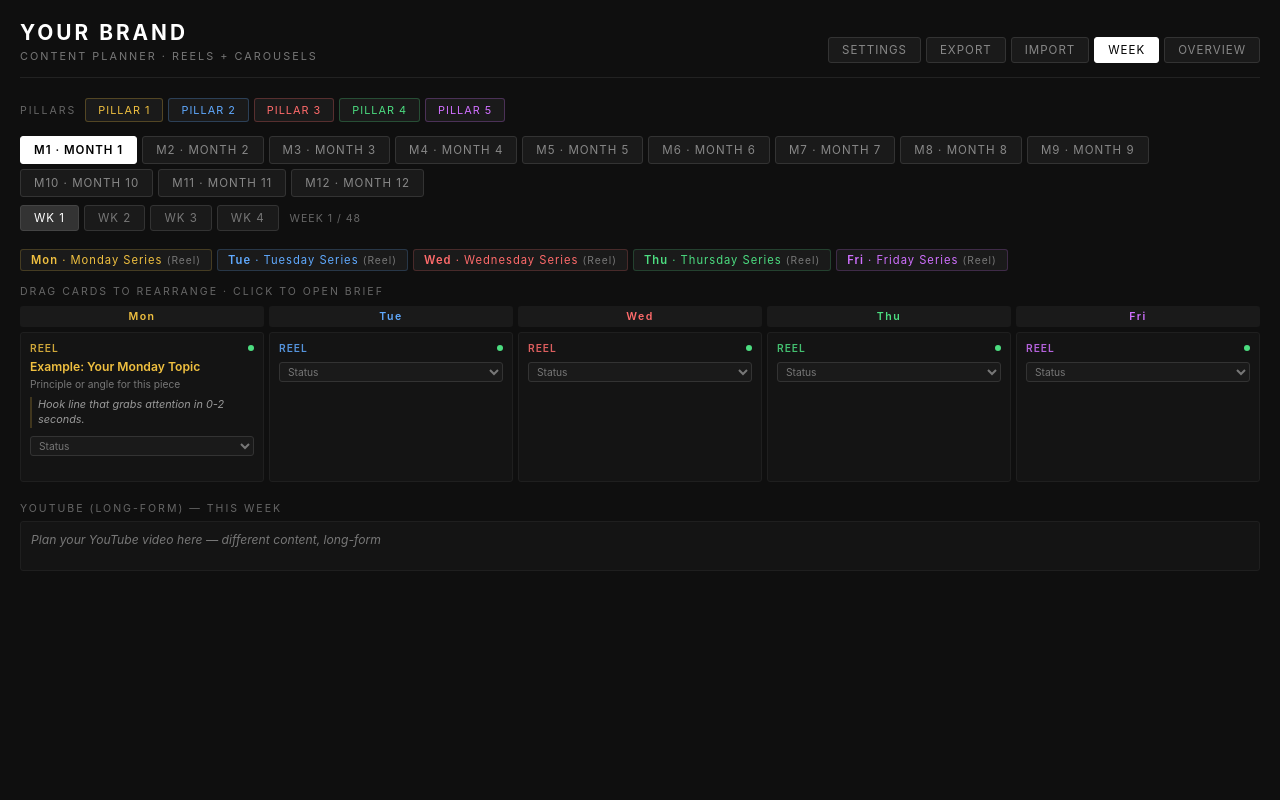
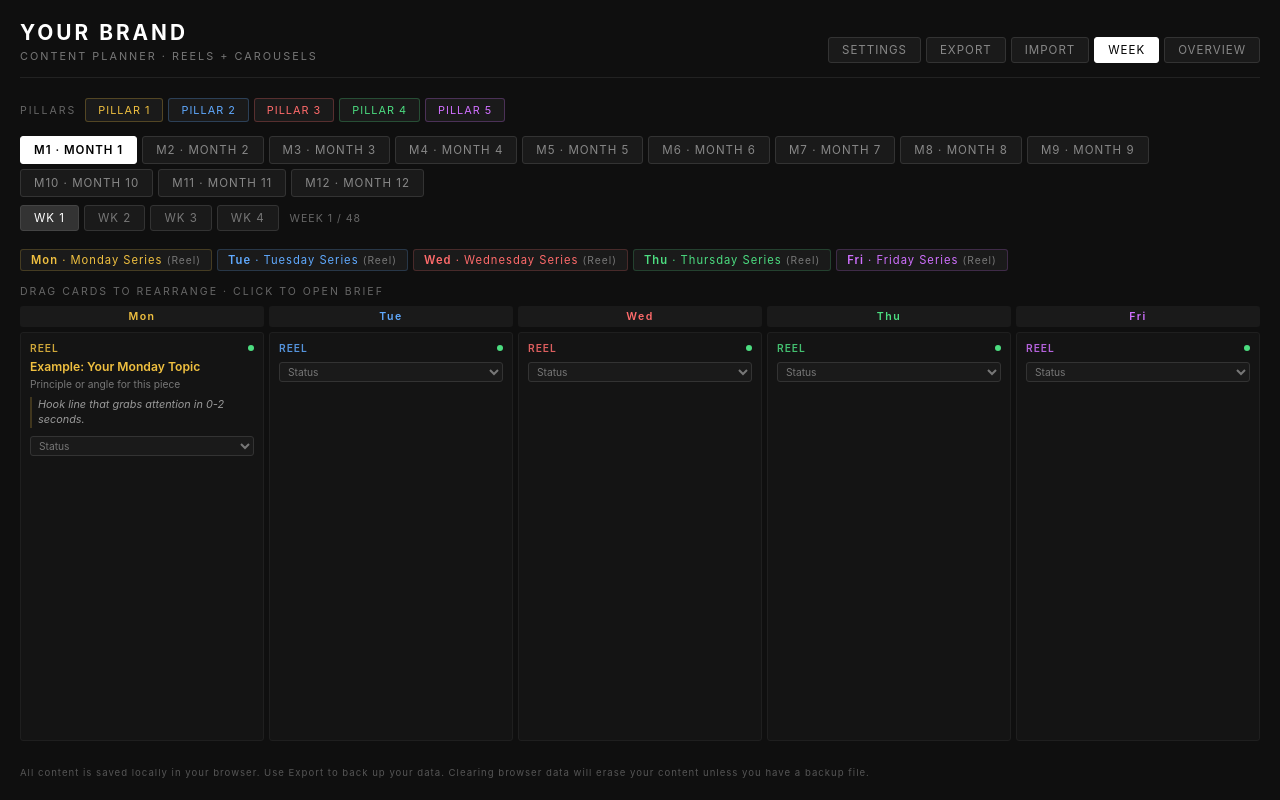
Before and after one commit to aeglivh/content-planner-template, a React (Vite) app: page / in a window 1280 px wide. Built offline with nearby package versions, Linux system fonts and the light colour scheme.

Commit message:
Remove YouTube section, add disclaimer, make grid fill viewport

```diff
--- a/src/CasaAltbauPlanner.jsx
+++ b/src/CasaAltbauPlanner.jsx
@@ -546,7 +546,8 @@ export default function P() {
   return (
     <div style={{
       fontFamily: "'Inter',sans-serif", background: "#0f0f0f",
-      color: "#e0e0e0", padding: "20px", minHeight: "100vh"
+      color: "#e0e0e0", padding: "20px", minHeight: "100vh",
+      display: "flex", flexDirection: "column",
     }}>
       {/* Settings Modal */}
       {showSettings && (
@@ -647,7 +648,7 @@ export default function P() {
 
       {/* WEEK VIEW */}
       {vw === "week" && (
-        <>
+        <div style={{ display: "flex", flexDirection: "column", flex: 1 }}>
           {/* Legend */}
           <div style={{ display: "flex", gap: "5px", flexWrap: "wrap", marginBottom: "14px" }}>
             {DY.map((d) => {
@@ -673,7 +674,8 @@ export default function P() {
           {/* Grid */}
           <div style={{
             display: "grid", gridTemplateColumns: "repeat(5,1fr)",
-            gap: "5px", marginBottom: "20px"
+            gridTemplateRows: "auto 1fr",
+            gap: "5px", marginBottom: "12px", flex: 1,
           }}>
             {DY.map((d) => (
               <div key={d} style={{
@@ -693,7 +695,7 @@ export default function P() {
                   style={{
                     background: isOver ? "#1c1c1c" : "transparent",
                     border: isOver ? "1px dashed #555" : "1px dashed transparent",
-                    borderRadius: "3px", minHeight: "150px",
+                    borderRadius: "3px", minHeight: "200px",
                     transition: "all 0.15s",
                   }}
                 />
@@ -713,7 +715,7 @@ export default function P() {
                   style={{
                     background: isOver ? "#1e1e1e" : (match ? "#141414" : "#0d0d0d"),
                     border: isOver ? "1px dashed #666" : `1px solid ${match ? "#1f1f1f" : "#151515"}`,
-                    borderRadius: "3px", padding: "9px", minHeight: "150px",
+                    borderRadius: "3px", padding: "9px", minHeight: "200px",
                     cursor: "grab", transition: "all 0.2s", position: "relative",
                     opacity: match ? 1 : 0.25
                   }}
@@ -782,31 +784,25 @@ export default function P() {
             })}
           </div>
 
-          {/* YT Row */}
+          {/* Disclaimer */}
           <p style={{
-            fontSize: "0.66rem", color: "#666", letterSpacing: "2px",
-            textTransform: "uppercase", marginBottom: "6px", marginTop: "8px"
-          }}>YouTube (Long-Form) — This Week</p>
-          <div style={{
-            background: "#141414", border: "1px solid #1f1f1f",
-            borderRadius: "3px", padding: "10px", marginBottom: "20px", minHeight: "50px"
-          }}>
-            <div style={{ fontSize: "0.76rem", color: "#777", fontStyle: "italic" }}>
-              Plan your YouTube video here — different content, long-form
-            </div>
-          </div>
-        </>
+            fontSize: "0.6rem", color: "#555", letterSpacing: "1px",
+            marginTop: "12px", lineHeight: 1.6,
+          }}>All content is saved locally in your browser. Use Export to back up your data. Clearing browser data will erase your content unless you have a backup file.</p>
+        </div>
       )}
 
       {/* OVERVIEW */}
       {vw === "overview" && (
-        <div>
+        <div style={{ display: "flex", flexDirection: "column", flex: 1 }}>
           <p style={{
             fontSize: "0.66rem", color: "#666", letterSpacing: "2px",
             textTransform: "uppercase", marginBottom: "10px"
           }}>Month {mo + 1}: {MN[mo]} — Drag cards to rearrange</p>
           <div style={{
-            display: "grid", gridTemplateColumns: "auto repeat(5,1fr)", gap: "4px"
+            display: "grid", gridTemplateColumns: "auto repeat(5,1fr)",
+            gridTemplateRows: "auto repeat(4, 1fr)",
+            gap: "4px", flex: 1,
           }}>
             <div />
             {DY.map((d) => (
```
